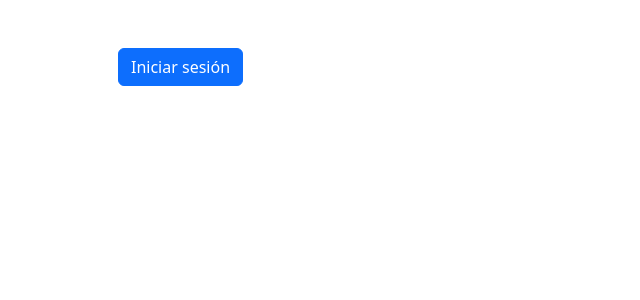
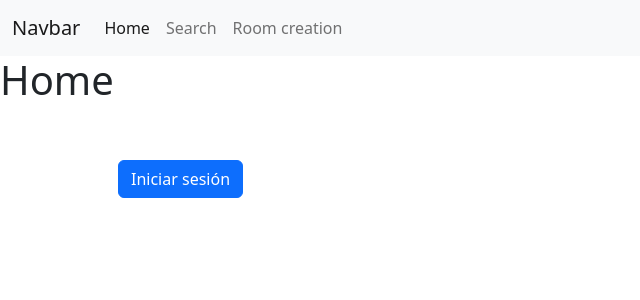
Before and after one commit to cgodev/reactive-music, a React (Create React App) app: page / in a window 1280 px wide. Shown: the top 300 px of the page, without its empty margins (0-640 px from the left). Built offline with nearby package versions, Linux system fonts and the light colour scheme.

Commit message:
Header, Home and App components were created

```diff
--- /dev/null
+++ b/src/App.js
@@ -0,0 +1,12 @@
+import Header from "./modules/shared/Header";
+import Routing from "./routes/Routes";
+
+const App = () => {
+    return (
+        <main>
+            <Routing></Routing>
+        </main>
+    );
+}
+
+export default App;
--- a/src/index.js
+++ b/src/index.js
@@ -1,6 +1,6 @@
 import {createRoot} from 'react-dom/client';
 // import App from './components/App';
-import App from "./routes/Routes";
+import App from "./App";
 
 
 const container = document.querySelector('#root');
--- a/src/modules/room/pages/RoomDetail.js
+++ b/src/modules/room/pages/RoomDetail.js
@@ -1,9 +1,13 @@
 import { useParams } from "react-router-dom";
+import SearchPage from "../../search/pages/SearchPage";
 
 const RoomDetail = () => {
 
     const {uid, playlistId} = useParams();
-    return <>Room Work!! {uid}/{playlistId}</>
+    return <>
+        Room Work!! {uid}/{playlistId}
+        <SearchPage/>
+    </>
 }
 
 export default RoomDetail;
--- /dev/null
+++ b/src/modules/shared/Header.js
@@ -0,0 +1,38 @@
+import { NavLink } from "react-router-dom";
+
+const Header = () => {
+    return (
+        <nav className="navbar navbar-expand-lg bg-light">
+            <div className="container-fluid">
+                <a className="navbar-brand" href="#">Navbar</a>
+                <button className="navbar-toggler" type="button" data-bs-toggle="collapse" data-bs-target="#navbarNav" aria-controls="navbarNav" aria-expanded="false" aria-label="Toggle navigation">
+                <span className="navbar-toggler-icon"></span>
+                </button>
+                <div className="collapse navbar-collapse" id="navbarNav">
+                    <ul className="navbar-nav">
+                        <li className="nav-item">
+                            <NavLink
+                                to="/"
+                                className={({isActive}) => isActive ? "nav-link active" : "nav-link"}
+                            >Home</NavLink>
+                        </li>
+                        <li className="nav-item">
+                            <NavLink
+                                to="/search"
+                                className={({isActive}) => isActive ? "nav-link active" : "nav-link"}
+                            >Search</NavLink>
+                        </li>
+                        <li className="nav-item">
+                            <NavLink
+                                to="/room-creation"
+                                className={({isActive}) => isActive ? "nav-link active" : "nav-link"}
+                            >Room creation</NavLink>
+                        </li>
+                    </ul>
+                </div>
+            </div>
+        </nav>
+    );
+}
+
+export default Header;
--- a/src/modules/track/components/AddToPlaylist.js
+++ b/src/modules/track/components/AddToPlaylist.js
@@ -1,6 +1,6 @@
 import { PlaylistService } from "../../playlist/services/PlaylistService";
 
-const addToPlaylist = ({ trackUri }) => {
+const AddToPlaylist = ({ trackUri }) => {
     const handleClick = () => {
         fetchData();
     }
@@ -18,4 +18,4 @@
     );
 }
 
-export default addToPlaylist;
+export default AddToPlaylist;
--- a/src/modules/track/components/Track.js
+++ b/src/modules/track/components/Track.js
@@ -1,3 +1,5 @@
+import AddToPlaylist from "./AddToPlaylist";
+
 const Track = ({ thumbnail = "/assets/images/dummytrack.jpg", name = "no name", author = "no author", genre = "no genre", type, trackUri = "" }) => {
     return <a href="#" className="text-decoration-none text-black">
         <div className="card mb-3" style={{ "maxWidth": "540px" }}>
@@ -12,7 +14,7 @@
                         <p className="card-text">
                             <small className="badge bg-primary">Genre: { genre }</small>
                         </p>
-                        <addToPlaylist trackUri={trackUri}/>
+                        <AddToPlaylist trackUri={trackUri}/>
                     </div>
                 </div>
             </div>
--- /dev/null
+++ b/src/pages/Home.js
@@ -0,0 +1,12 @@
+import AuthPage from "../modules/auth/pages/AuthPage";
+
+const Home = () => {
+    return (
+        <>
+            <h1>Home</h1>
+            <AuthPage/>
+        </>
+    );
+}
+
+export default Home;
--- a/src/routes/Routes.js
+++ b/src/routes/Routes.js
@@ -3,19 +3,21 @@
 
 // Components
 import SearchPage from '../modules/search/pages/SearchPage';
-import AuthPage from '../modules/auth/pages/AuthPage';
 import RedirectPage from '../modules/auth/pages/RedirectPage';
 import CreateRoom from "../modules/room/pages/CreateRoom";
 import RoomDetail from "../modules/room/pages/RoomDetail";
+import Header from "../modules/shared/Header";
+import Home from "../pages/Home";
 
 //TODO: Playlist y buscador de canciones.
-const App = () => {
+const Routing = () => {
     return (
         <Router>
+            <Header/>
             <Routes>
-                <Route path="/" element={<AuthPage/>}/>
+                <Route path="/" element={<Home/>}/>
                 <Route path="/callback" element={<RedirectPage/>}/>
-                <Route path="/search" element={<SearchPage/>}/>
+                {/* <Route path="/search" element={<SearchPage/>}/> */}
                 <Route path="/room-creation" element={<CreateRoom/>} />
                 <Route path="/room/:uid/:playlistId" element={<RoomDetail />} />
             </Routes>
@@ -23,4 +25,4 @@
     );
 }
 
-export default App;
+export default Routing;
```
Also changed, not shown: 1 other file (tests, documents, lock files or other folders).
